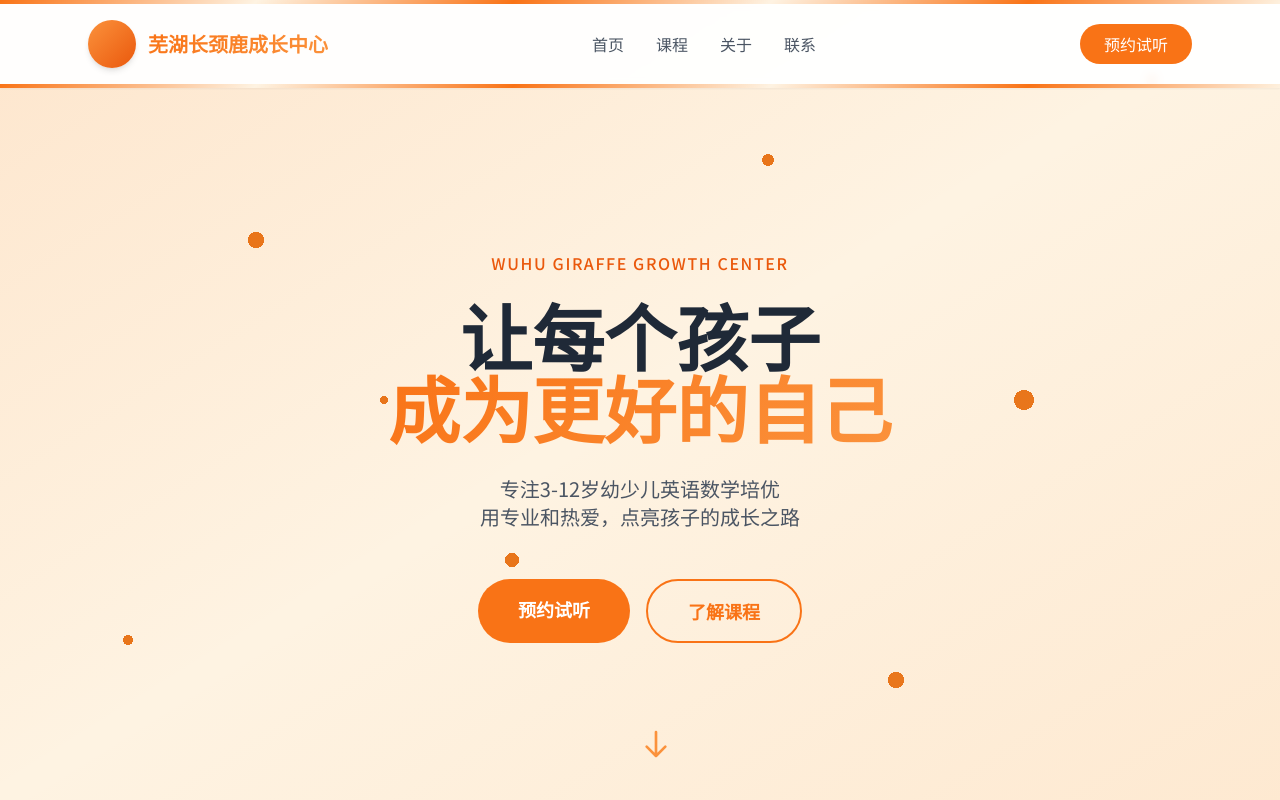
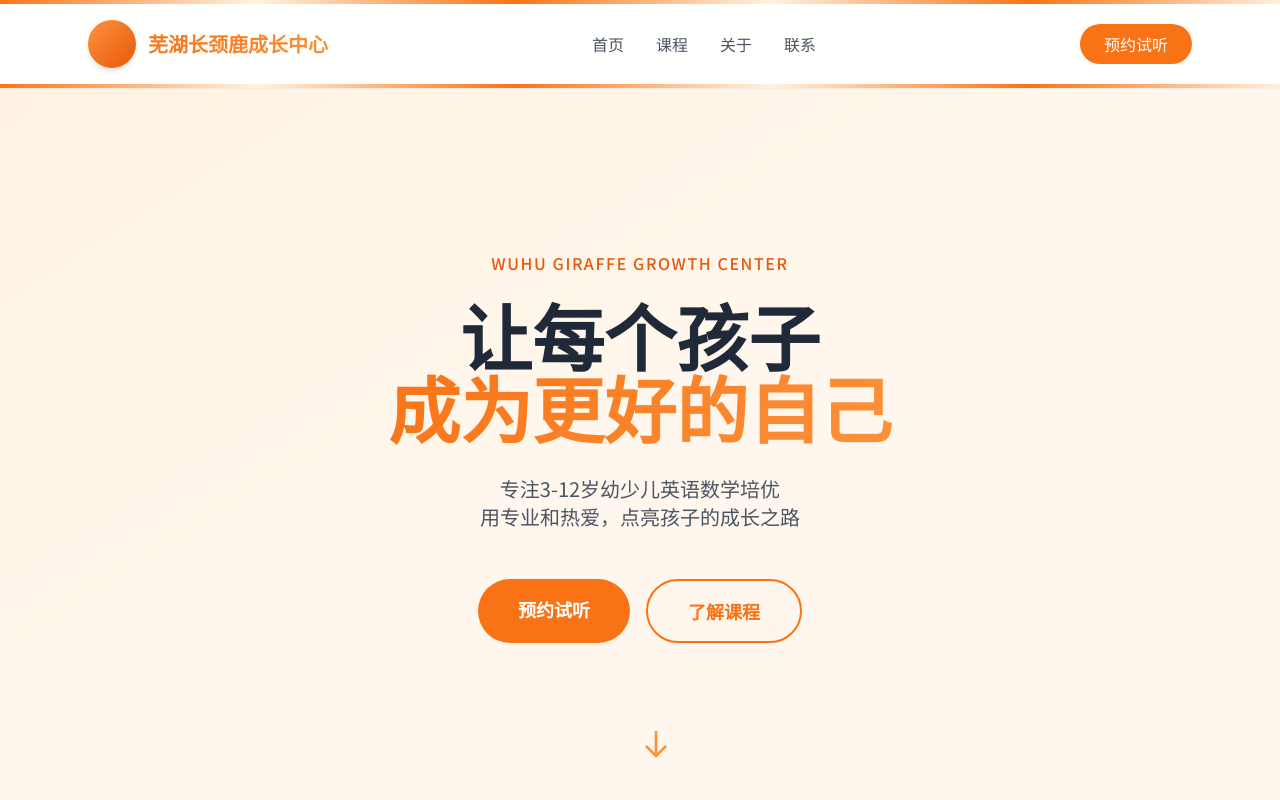
Before and after one commit to tujunjie003/jiaopei-website, a plain HTML site: page index.html in a window 1280 px wide. Shown: the top 800 px of the page. Drawn offline with nearby package versions, Linux system fonts and the light colour scheme.

Commit message:
style: unify hero background to solid color

```diff
--- a/index.html
+++ b/index.html
@@ -74,12 +74,12 @@
         <div class="h-1 nav-stripe"></div>
     </nav>
 
-    <!-- Banner区域 - 长颈鹿花纹 -->
-    <section id="home" class="relative min-h-screen flex items-center justify-center pt-16 giraffe-pattern">
-        <div class="absolute inset-0 bg-gradient-to-br from-orange-500/10 via-transparent to-orange-400/10"></div>
+    <!-- Banner区域 -->
+    <section id="home" class="relative min-h-screen flex items-center justify-center pt-16 bg-orange-50">
+        <div class="absolute inset-0 bg-gradient-to-br from-orange-100/50 via-transparent to-orange-50/50"></div>
 
-        <!-- 长颈鹿装饰 -->
-        <div class="absolute top-32 right-10 text-9xl opacity-20"></div>
+        <!-- 装饰 -->
+        <div class="absolute top-32 right-10 text-9xl opacity-10"></div>
         <div class="absolute bottom-20 left-10 text-8xl opacity-10"></div>
 
         <div class="relative z-10 text-center max-w-4xl mx-auto px-6">
```
